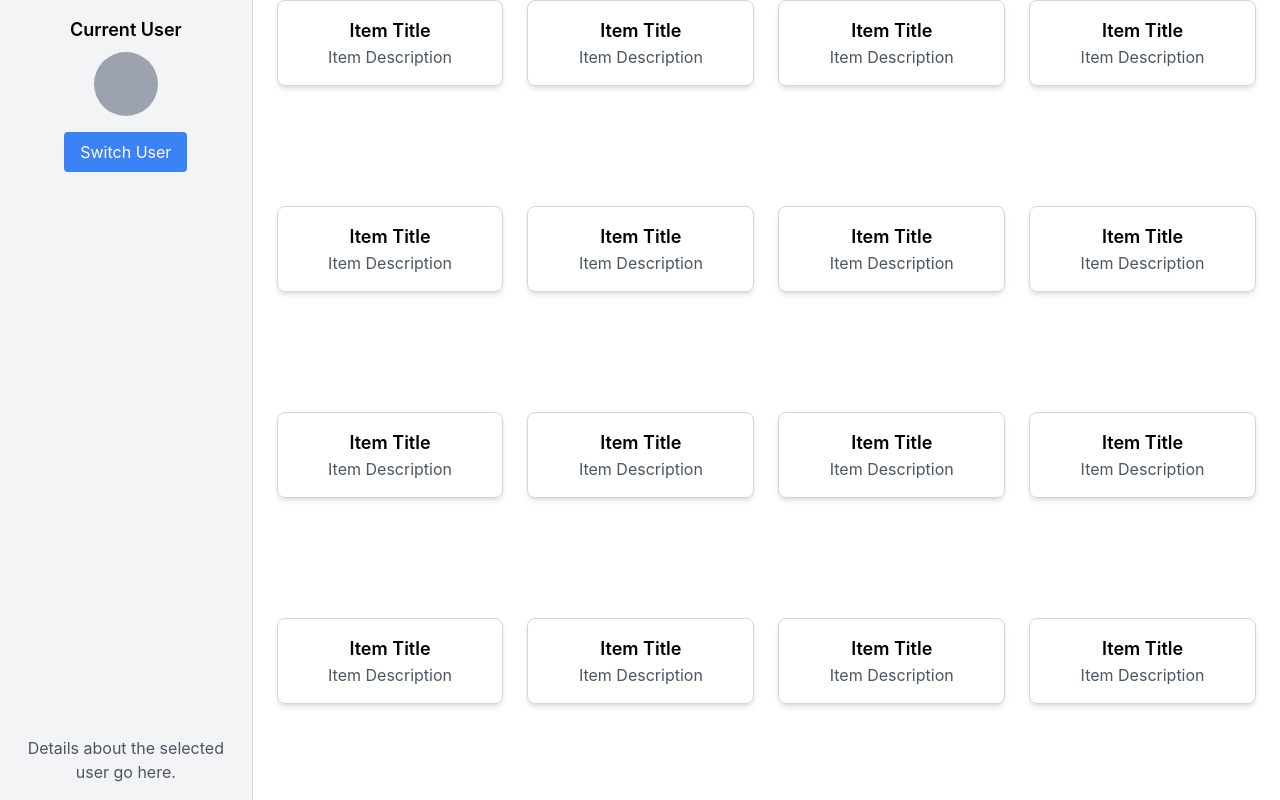
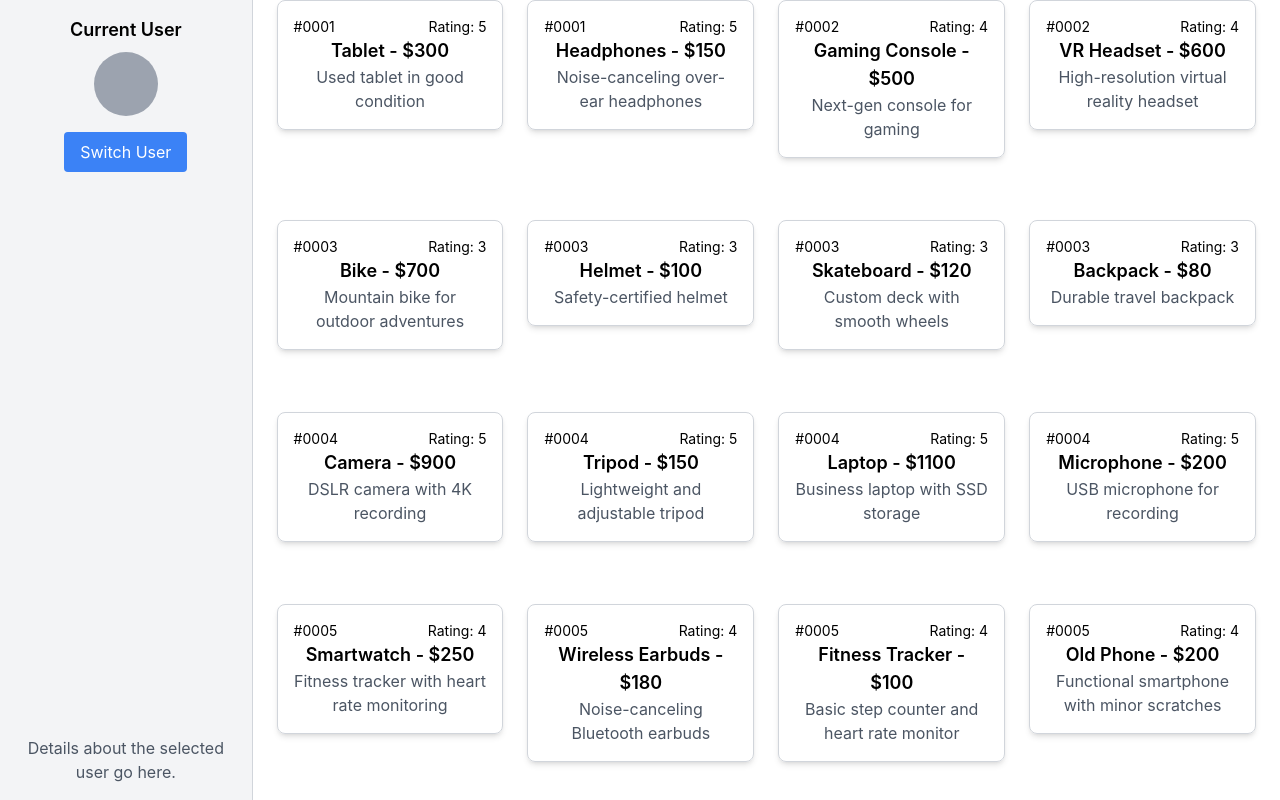
Before and after one commit to Neutron02/CS-Capstone, a React (Create React App) app in the folder cscapstone/: page / in a window 1280 px wide. Built offline with nearby package versions, Linux system fonts and the light colour scheme.

Commit message:
added correct card arguments and used them in card creation

```diff
--- a/cscapstone/src/Components/MarketplaceCard.js
+++ b/cscapstone/src/Components/MarketplaceCard.js
@@ -2,11 +2,15 @@ import React from 'react';
 
 // Task is addition of required parameters for each card
 
-const MarketplaceCard = ({user, title, rating}) => {
+const MarketplaceCard = ({user, title, description, rating, price}) => {
   return (
     <div className="border border-gray-300 rounded-lg p-4 shadow-md" data-testid="marketplace-card">
-      <h3 className="text-lg font-semibold">Item Title</h3>
-      <p className="text-gray-600">Item Description</p>
+      <div className="flex justify-between">
+        <p className="text-sm">#{user}</p>
+        <p className="text-sm">Rating: {rating}</p>
+      </div>
+      <h3 className="text-lg font-semibold">{title} - ${price}</h3>
+      <p className="text-gray-600">{description}</p>
     </div>
   );
 }
```
